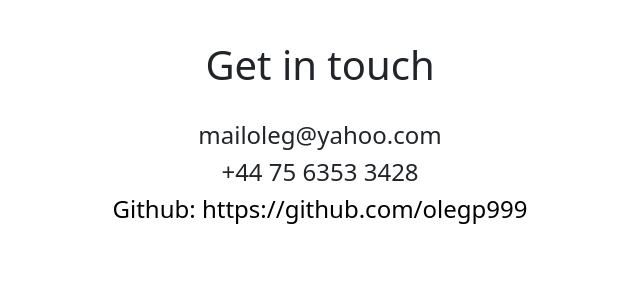
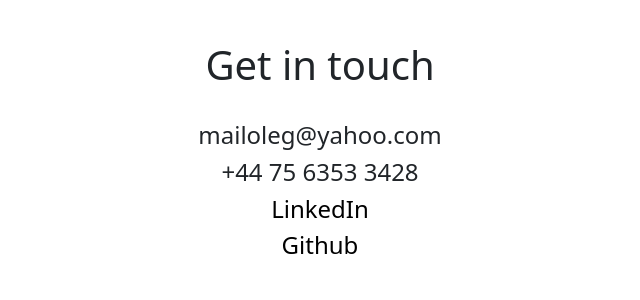
Before and after one commit to olegp999/myapp, a Flask app: page /contact in a window 1280 px wide. Shown: the part 167-467 px from the top of the page, without its empty margins (320-960 px from the left). Run offline with Flask 3, Linux system fonts and the light colour scheme; some libraries are stand-ins or nearby versions.

Commit message:
contacts

```diff
--- a/templates/contact.html
+++ b/templates/contact.html
@@ -11,7 +11,8 @@ Home page
 <div class="px-4 py-5 my-5 text-center" >
   <h1>Get in touch</h1><br>
   <h4>mailoleg@yahoo.com </h4><h4> +44 75 6353 3428</h4>
-  <h4><a href="https://github.com/olegp999" style="color: black;" target="_blank">Github: https://github.com/olegp999</a></h4>
+  <h4><a href="https://www.linkedin.com/in/oleg-pushin-4a3477112/" style="color: black;" target="_blank">LinkedIn</a></h4>
+  <h4><a href="https://github.com/olegp999" style="color: black;" target="_blank">Github</a></h4>
   <div class="col-lg-6 mx-auto">
   </div>
 </div>
```
